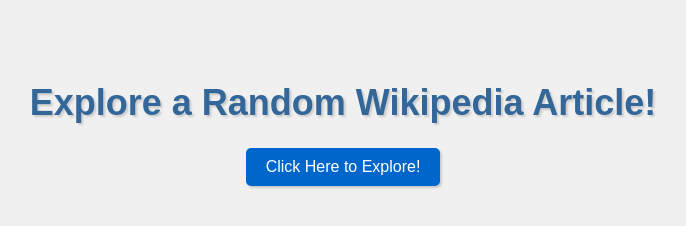
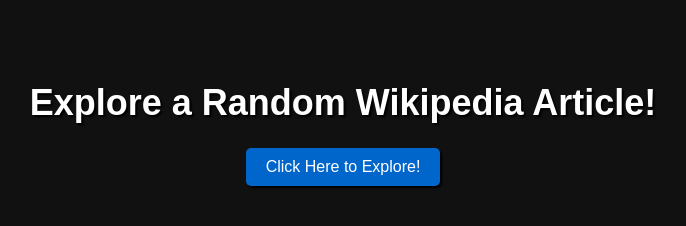
Before and after one commit to knottree/randomWiki, a plain HTML site: page index.html in a window 1280 px wide. Shown: the whole page, without its empty margins (297-983 px from the left). Drawn offline with Linux system fonts and the light colour scheme.

Commit message:
dark mode style

```diff
--- a/styles.css
+++ b/styles.css
@@ -1,14 +1,15 @@
 body {
     font-family: Arial, sans-serif;
-    background-color: #f0f0f0;
+    background-color: #111;
+    color: #fff;
     text-align: center;
     padding: 50px;
   }
 
   h1 {
     font-size: 36px;
-    color: #336699;
-    text-shadow: 2px 2px 2px #ccc;
+    color: #fff;
+    text-shadow: 2px 2px 2px #000;
   }
 
   a {
@@ -18,7 +19,7 @@ body {
     color: #fff;
     text-decoration: none;
     border-radius: 5px;
-    box-shadow: 2px 2px 2px #ccc;
+    box-shadow: 2px 2px 2px #000;
   }
 
   a:hover {
```
